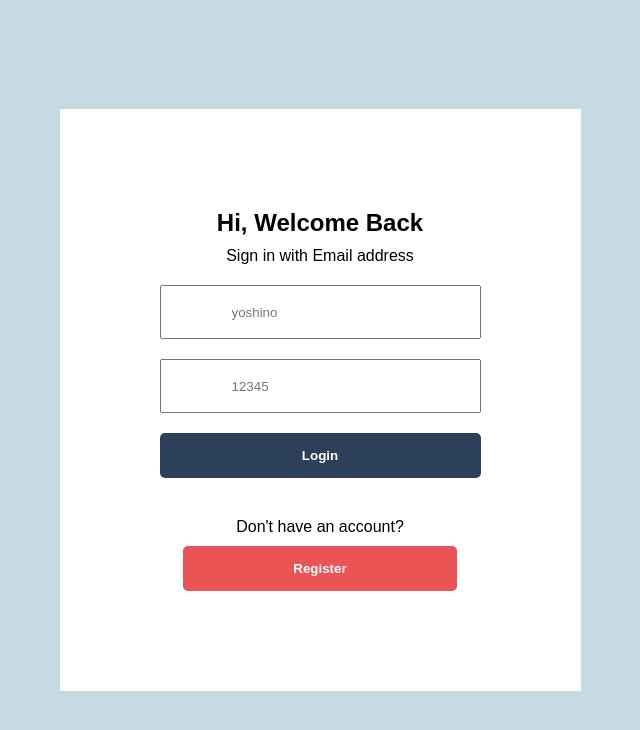
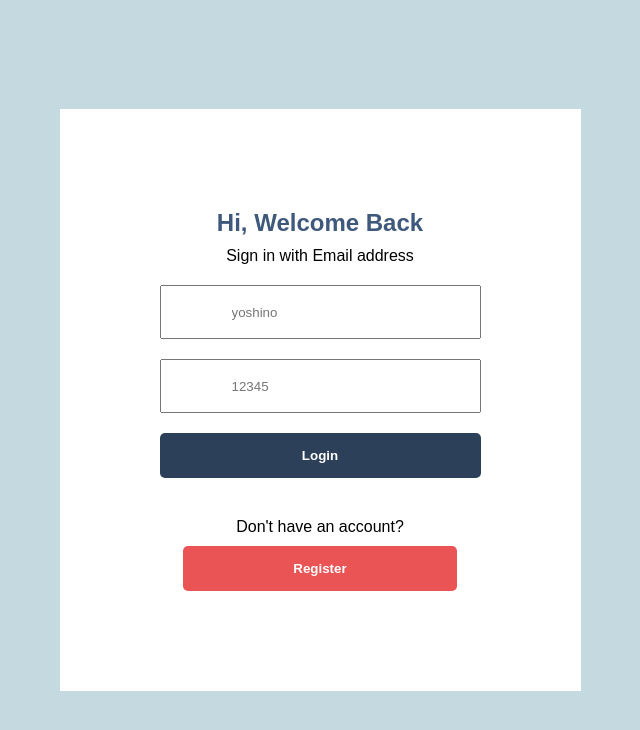
Before and after one commit to yoshino9397/TimeTracker-App, a React (Create React App) app in the folder client/: page /login in a window 1280 px wide. Shown: the top 730 px of the page, without its empty margins (320-960 px from the left). Built offline with nearby package versions, Linux system fonts and the light colour scheme; a web font is replaced by a local one.

Commit message:
login DONE

```diff
--- a/client/src/pages/login/Login.jsx
+++ b/client/src/pages/login/Login.jsx
@@ -41,7 +41,7 @@ const Login = () => {
   return (
     <div className="login">
       <div className="lContainer">
-        <h2>Hi, Welcome Back</h2>
+        <h2 className="lTitle">Hi, Welcome Back</h2>
         <p>Sign in with Email address</p>
         <input
           type="text"
--- a/client/src/pages/login/login.scss
+++ b/client/src/pages/login/login.scss
@@ -13,6 +13,10 @@
   gap: 10px;
   background-color:white;
   text-align: center;
+}
+
+.lTitle{
+color: #3f597c;
 }
 
 .lInput{
```
